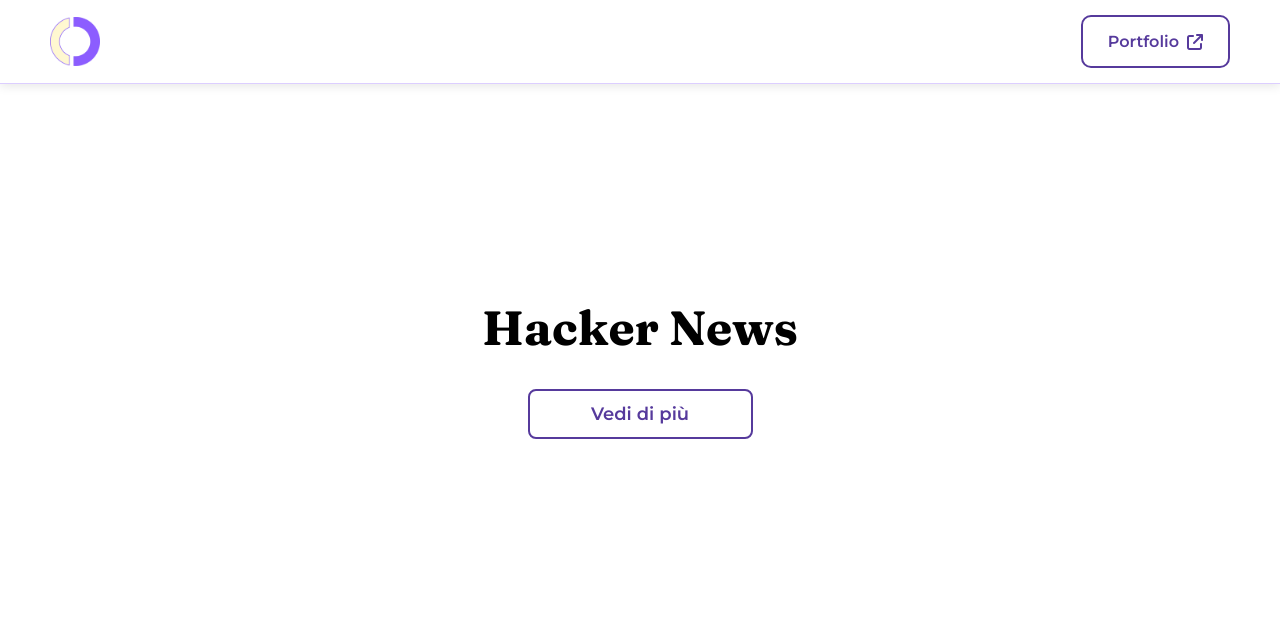
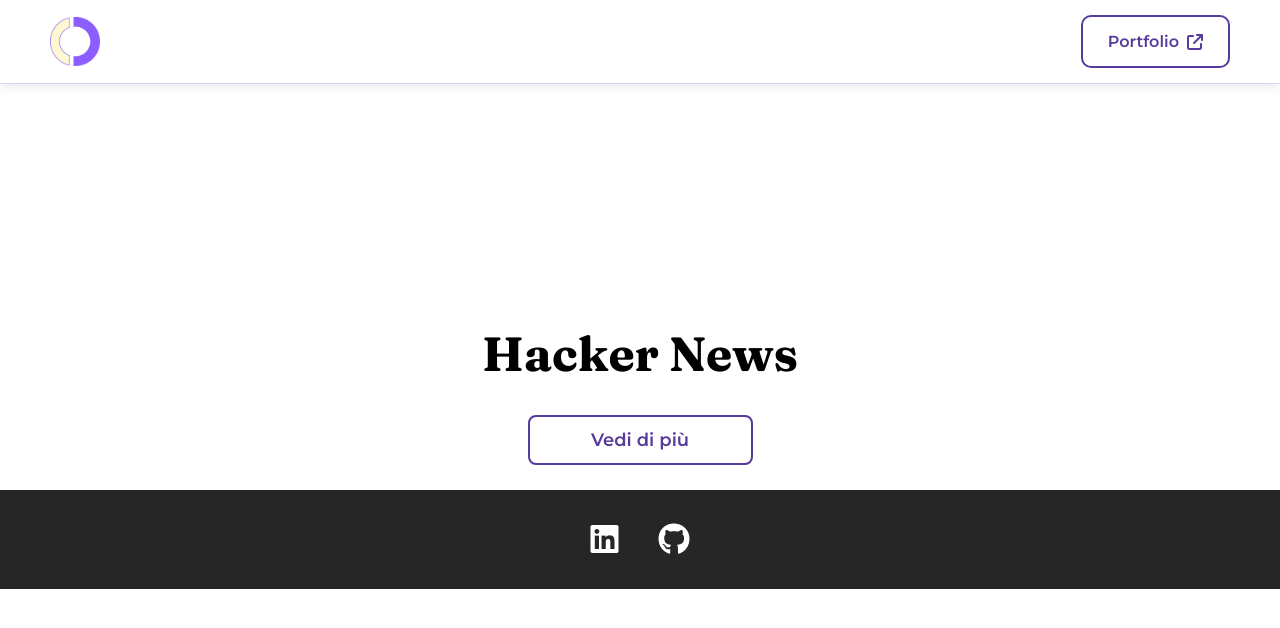
Before and after one commit to DavideCavallucci/Hacker-News, a website built with webpack: page index.html in a window 1280 px wide. Built offline with nearby package versions, Linux system fonts and the light colour scheme; files whose address does not match are found by name.

Commit message:
Aggiunto footer e sistemato CSS

```diff
--- a/index.html
+++ b/index.html
@@ -29,5 +29,15 @@
   <button id="load-more-btn">Vedi di più</button>
 </main>
 
+<!-- Footer -->
+<footer>
+  <a href="https://www.linkedin.com/in/davide-cavallucci" target="_blank" class="social" aria-label="Profilo LinkedIn">
+      <i class="fab fa-linkedin"></i>
+  </a>
+  <a href="https://github.com/DavideCavallucci" target="_blank" class="social" aria-label="Profilo GitHub">
+      <i class="fab fa-github"></i>
+  </a>
+</footer>
+
 </body>
 </html>
--- a/src/css/style.css
+++ b/src/css/style.css
@@ -60,9 +60,7 @@
   position: relative;
   text-align: left;
   width: 80%;
-  padding: 20px;
-  margin-top: 80px; /* Altezza del header */
-  margin-bottom: 150px; /* Altezza del footer */
+  margin-top: 80px; /* Altezza dall'header */
 }
 
 /* Stile generico pulsanti */
@@ -106,7 +104,6 @@
   transition: box-shadow 0.3s ease;
   padding-left: 20px;
   padding-bottom: 15px;
-  cursor: pointer;
   margin: 20px;
 }
 
@@ -167,6 +164,33 @@
   color: white;
 }
 
+/* Footer */
+footer {
+  position: relative;
+  bottom: 0;
+  left: 0;
+  width: 100%;
+  padding: 30px;
+  background: rgba(38, 38, 38, 1);
+  text-align: center;
+  display: flex;
+  justify-content: center;
+  gap: 40px;
+  box-sizing: border-box;
+  z-index: 10;
+}
+
+footer .social {
+  color: #fff;
+  font-size: 32px;
+  text-decoration: none;
+  transition: color 0.3s;
+}
+
+footer .social:hover {
+  color: #FFF7D1;
+}
+
 /* Media Queries for Responsiveness */
 @media (max-width: 768px) {
   .news-list {
```
Also changed, not shown: dist/bundle.js, dist/index.html.
